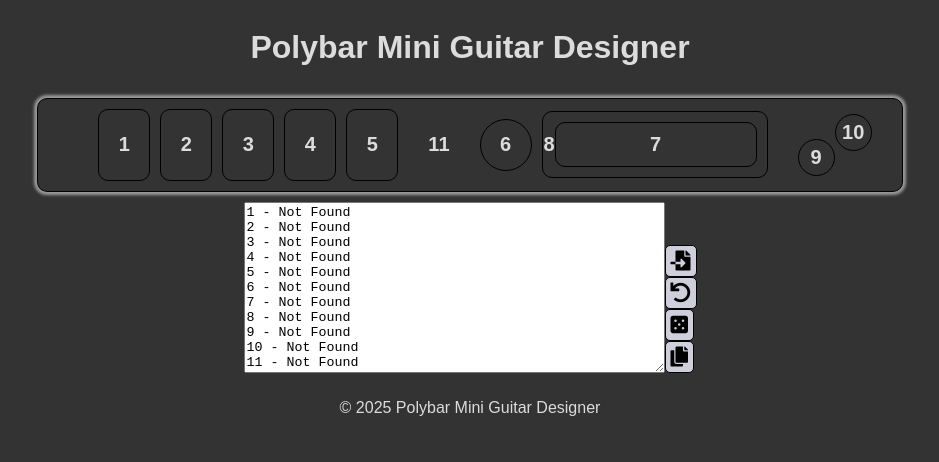
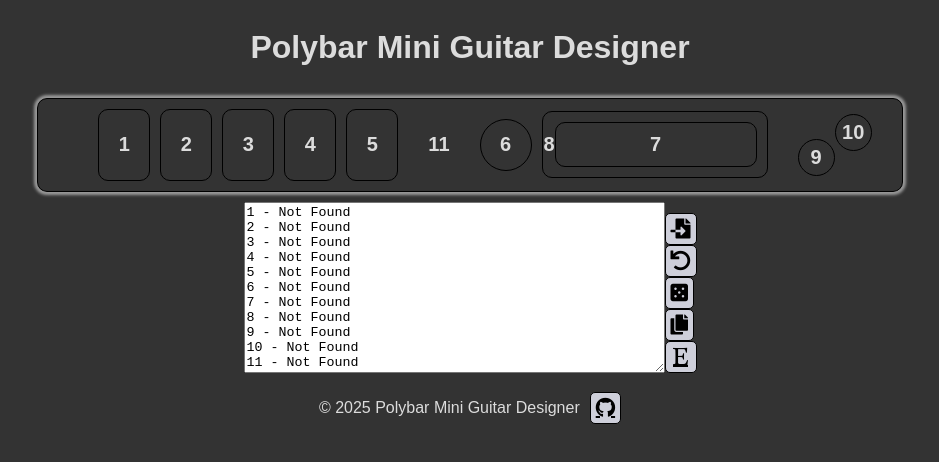
Before and after one commit to nathan-spencer/polybar-mini-guitar-designer, a plain HTML site: page index.html in a window 1280 px wide. Shown: the whole page, without its empty margins (170-1109 px from the left). Drawn offline with Linux system fonts and the light colour scheme.

Commit message:
Add Etsy store and GitHub repository links to footer in index.html, and enhance footer layout in styles.css

```diff
--- a/index.html
+++ b/index.html
@@ -50,11 +50,18 @@
         <button id="copy-button" class="icon-button" title="Copy">
           <i class="fas fa-copy"></i>
         </button>
+        <a href="https://www.etsy.com/listing/1756217914" class="icon-button" title="Etsy Store" target="_blank">
+          <i class="fab fa-etsy"></i>
+        </a>
       </div>
     </div>
   </main>
   <footer>
     <p>&copy; 2025 Polybar Mini Guitar Designer</p>
+    <a href="https://github.com/nathan-spencer/polybar-mini-guitar-designer" class="icon-button"
+      title="GitHub Repository" target="_blank">
+      <i class="fab fa-github"></i>
+    </a>
   </footer>
   <script src="script.js"></script>
 </body>
--- a/styles.css
+++ b/styles.css
@@ -112,3 +112,10 @@ main {
   background-color: #CECFDA;
   color: black;
 }
+
+footer {
+  display: flex;
+  align-items: center;
+  justify-content: center;
+  gap: 10px;
+}
```
